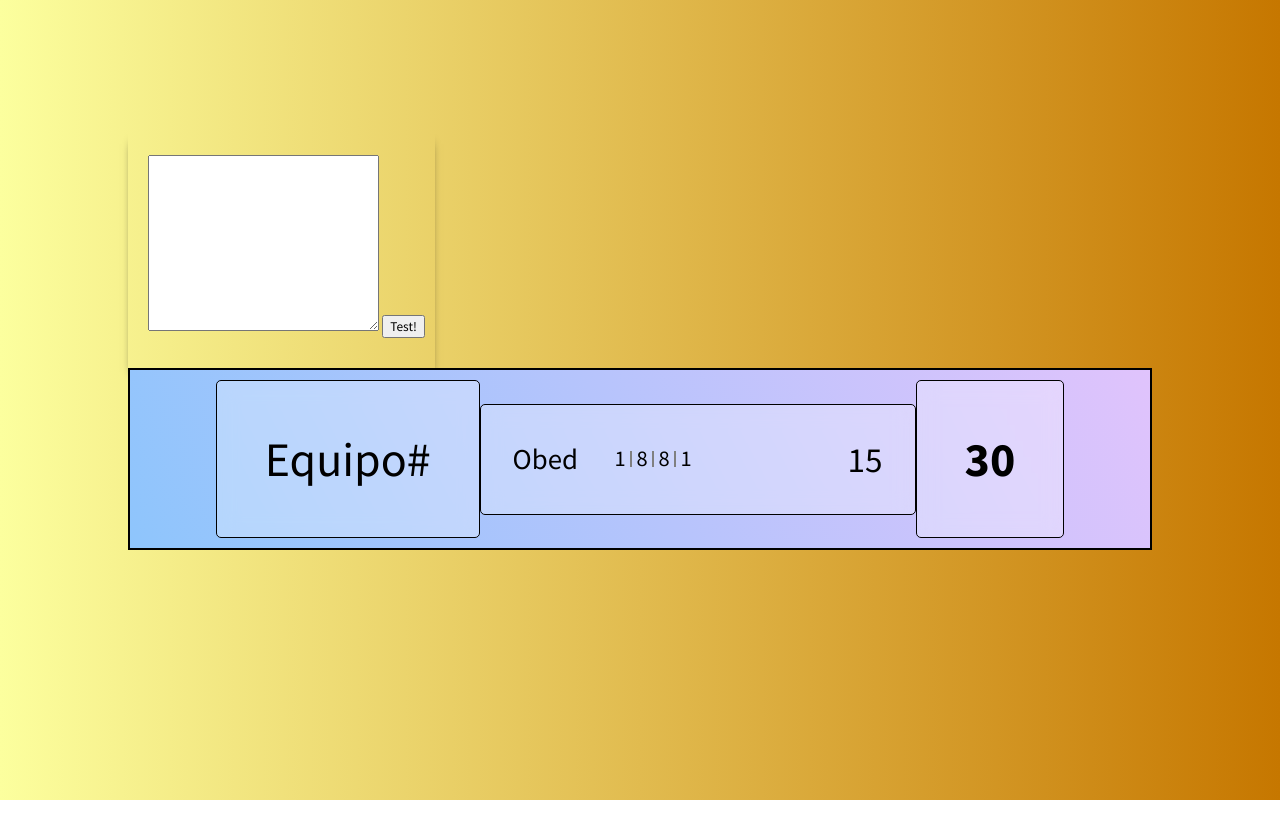
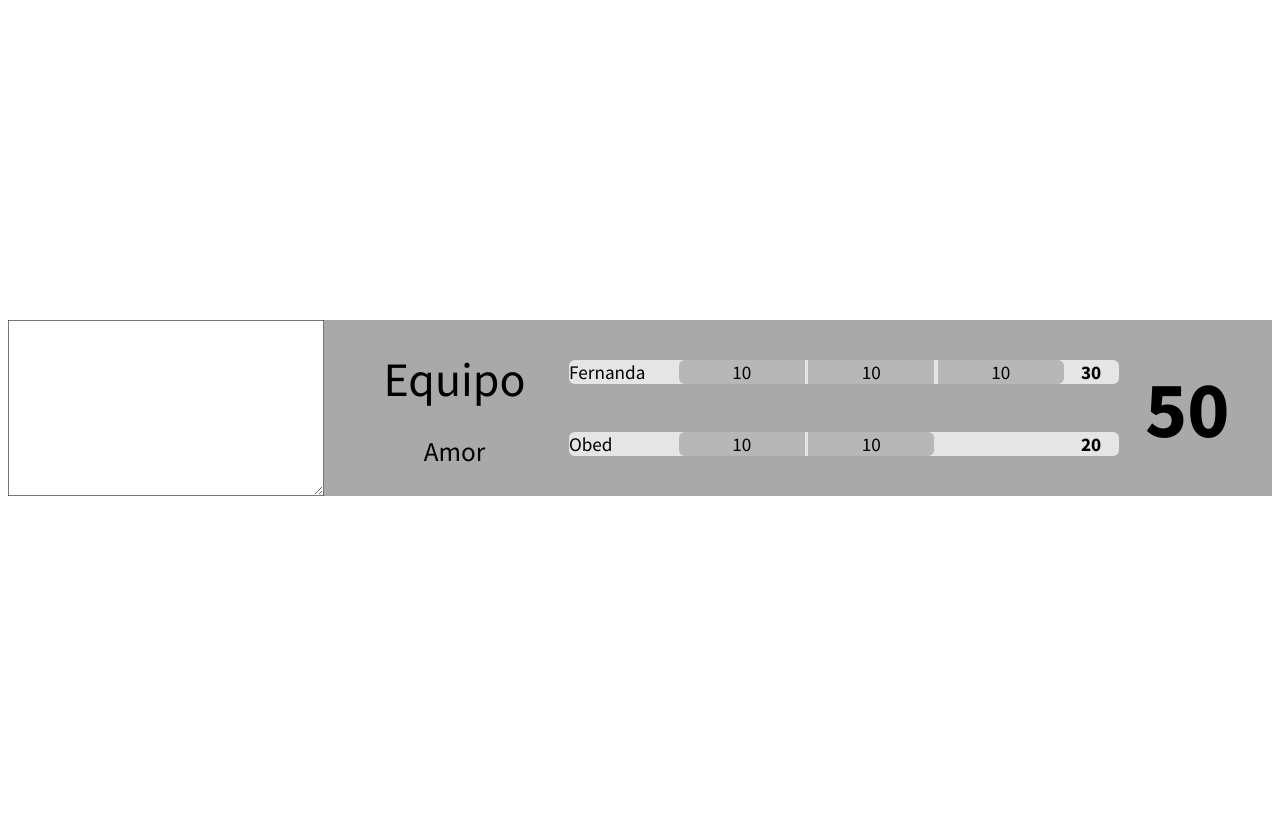
Before and after one commit to obed-peralta/tableMaker, a plain HTML site: page index.html in a window 1280 px wide. Drawn offline with Linux system fonts and the light colour scheme.

Commit message:
Frontend medio definido

```diff
--- /dev/null
+++ b/css/style1.css
@@ -0,0 +1,95 @@
+@import url('https://fonts.googleapis.com/css2?family=Source+Sans+Pro:wght@300;400;700&display=swap');
+
+*{
+    font-family: 'Source Sans Pro';
+}
+
+body{
+
+    height: 100vh;
+    display: flex;
+    align-items: center;
+    justify-content: center;
+    align-content: center;
+}
+
+.grid{
+    background-color: brown;
+    flex-grow: 1;
+    flex-shrink: 0;
+    display: grid;
+    grid-template-columns: 25% 75%;
+}
+
+.grid > div{
+    background-color: darkgrey;
+    padding: 1em;
+}
+.grid > div:hover{
+    border: 1px solid yellow;
+}
+
+#areaTexto{
+    flex-grow: 1;
+    position: relative;
+    width: 20px;
+}
+
+.grid-section{
+    display: grid;
+    grid-template-columns: 25% 60% 15%;
+}
+.team{
+    flex-shrink: 0;
+    display: grid;
+    align-items: center;
+    justify-content: center;
+    text-align: center;
+}
+.team > .name{
+    font-weight: 500;
+    font-size: 3em;
+}
+.team > .alias{
+    font-size: 1.7em;
+}
+.members{
+    display: grid;
+    grid-template-rows: auto;
+    align-items: center;
+}
+.member{
+    display: grid;
+    grid-template-columns: 20% 70% 10%;
+    background-color: rgba(255, 255, 255,0.7);
+    backdrop-filter: blur(10px);
+    border-radius: 0.3em;
+    font-size: 1.2rem;
+}
+.points{
+
+    display: grid;
+    grid-template-columns: repeat(3,1fr);
+    column-gap: 0.2em;
+}
+.point{
+    background-color: rgba(0, 0, 0,0.2);
+    text-align: center;
+}
+.point:first-child{
+    border-radius: 0.3em 0 0 0.3em;
+}
+.point:last-child{
+    border-radius: 0 0.3em 0.3em 0;
+}
+.total-points{
+    text-align: center;
+    font-weight: 700;
+}
+.team-total-points{
+    display: flex;
+    justify-content: center;
+    align-items: center;
+    font-size: 5em;
+    font-weight: 900;
+}
--- a/index.html
+++ b/index.html
@@ -4,38 +4,41 @@
     <meta charset="UTF-8">
     <meta http-equiv="X-UA-Compatible" content="IE=edge">
     <meta name="viewport" content="width=device-width, initial-scale=1.0">
-    <title>Table Maker</title>
-    <link rel="stylesheet" href="css/styles.css">
-    <link rel="stylesheet" href="css/style.css">
+    <title>TableMaker</title>
+    <link rel="stylesheet" href="css/style1.css">
 </head>
 <body>
-    <div class="container">
-        <div class="box-input">
-            <textarea name="entradaTexto" id="areaTexto" cols="30" rows="10"></textarea>
-            <button id="btnTest">Test!</button>
-            <!--<button id="btnTest" onclick="obtenerDatos()">Test!</button>-->
-        </div>
-        <div class="flex-container">
-            <div class="flex-item team-name">Equipo#</div>
-            <div class="flex-item team-members">
-                <div class="members">
-                    <div class="member">
-                        <div class="data">
-                            <div class="alias">Obed</div>
-                            <div class="points">
-                                <div class="point">1</div>
-                                <div class="point">8</div>
-                                <div class="point">8</div>
-                                <div class="point">1</div>
-                            </div>
-                            <div class="total-points">15</div>
-                        </div>
+    <div class="grid">
+        <textarea id="areatexto" cols="50" rows="10"></textarea>
+        <div class="grid-section">
+            <div class="team">
+                <div class="name">Equipo</div>
+                <div class="alias">Amor</div>
+            </div>
+            <div class="members">
+                <div class="member">
+                    <div class="nickname">Fernanda</div>
+                    <div class="points">
+                        <div class="point">10</div>
+                        <div class="point">10</div>
+                        <div class="point">10</div>
                     </div>
+                    <div class="total-points">30</div>
+                </div>
+                <div class="member">
+                    <div class="nickname">Obed</div>
+                    <div class="points">
+                        <div class="point">10</div>
+                        <div class="point">10</div>
+                    </div>
+                    <div class="total-points">20</div>
                 </div>
             </div>
-            <div class="flex-item team-total-points">30</div>
+            <div class="team-total-points">
+                50
+            </div>
         </div>
     </div>
-    <script src="js/app.js"></script>
+    <script src="js/app2.js"></script>
 </body>
 </html>
```
Also changed, not shown: js/app2.js (added).
